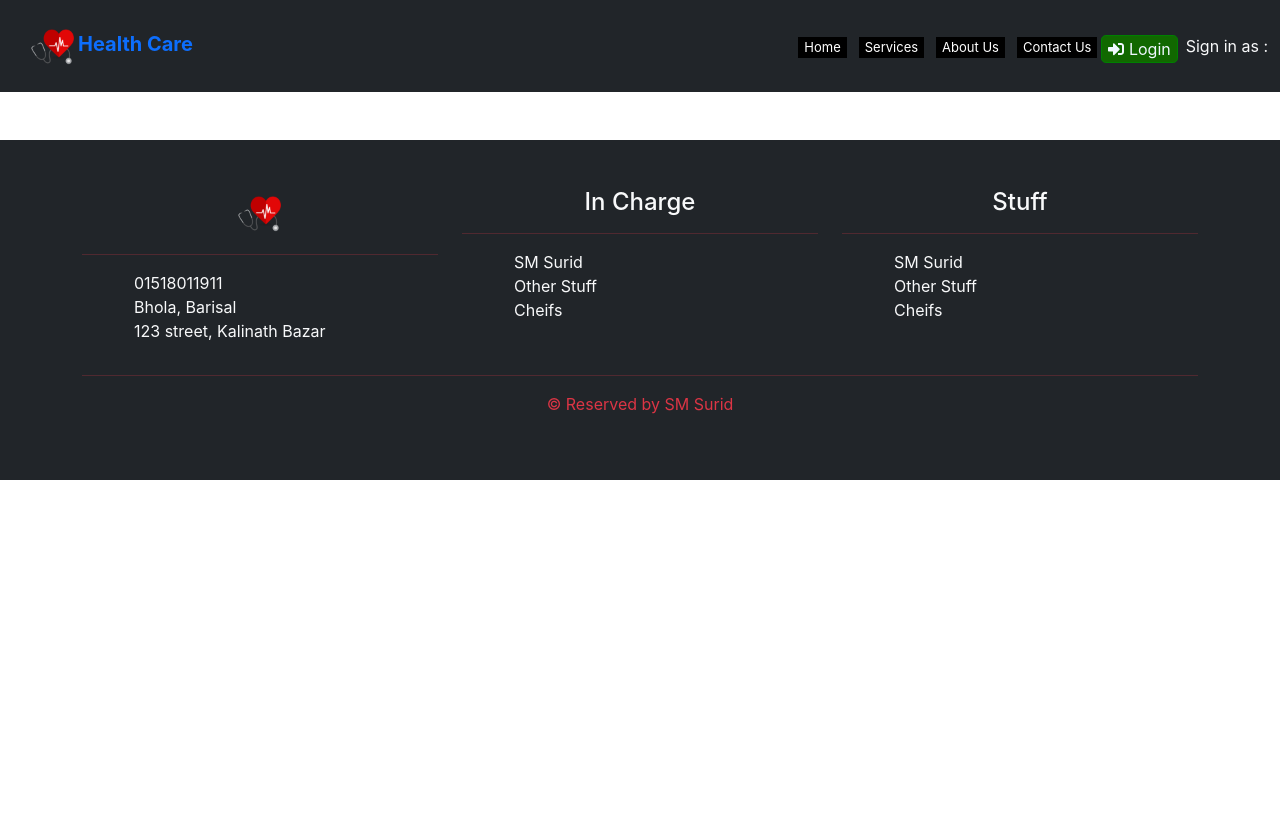
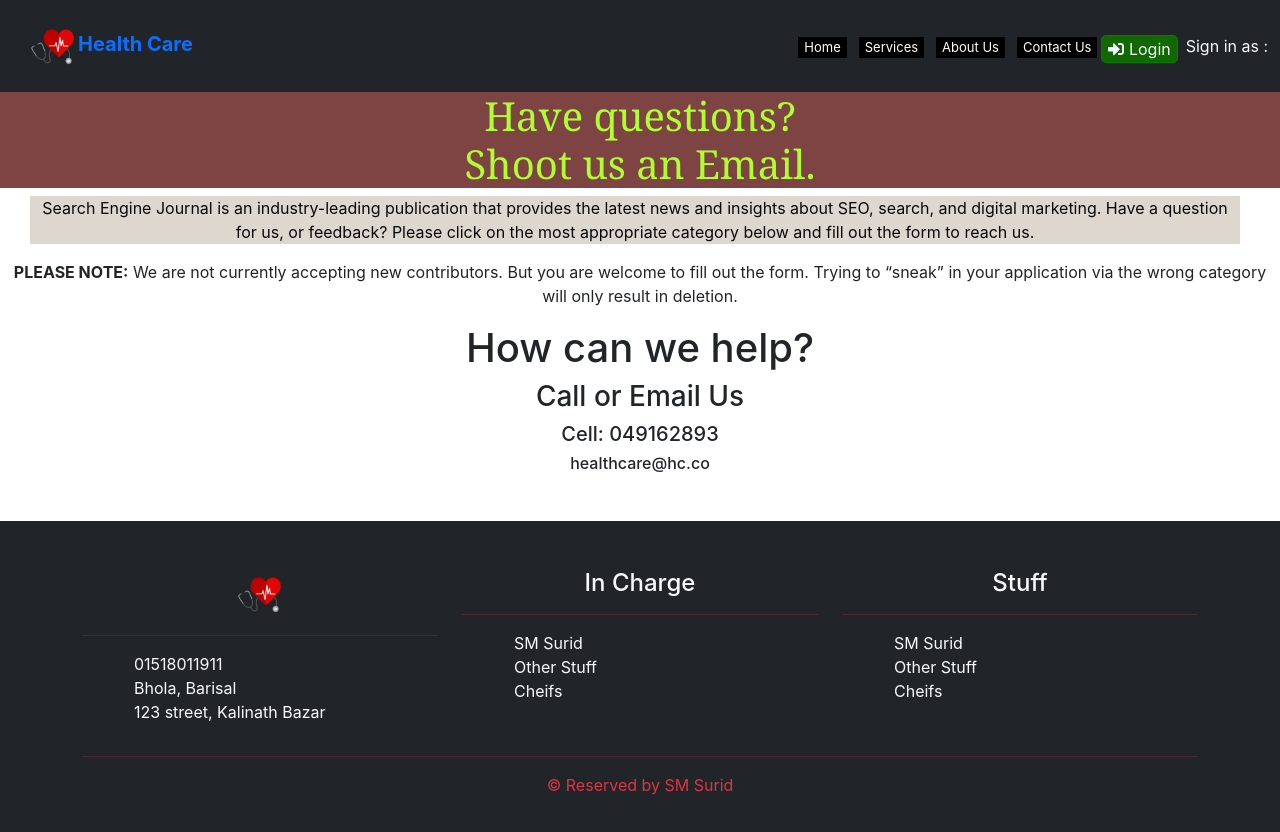
Before and after one commit to surid-s/OXY_GYM, a React (Create React App) app: page /contact in a window 1280 px wide. Shown: the top 832 px of the page. Before the commit the page ends 800 px from the top, so only its background shows below. Built offline with nearby package versions, Linux system fonts and the light colour scheme; no server answers.

Commit message:
readme edited

```diff
--- a/public/index.html
+++ b/public/index.html
@@ -30,7 +30,7 @@
       work correctly both with client-side routing and a non-root public URL.
       Learn how to configure a non-root public URL by running `npm run build`.
     -->
-    <title>React App</title>
+    <title>Health Care </title>
   </head>
   <body>
     <noscript>You need to enable JavaScript to run this app.</noscript>
--- a/src/App.js
+++ b/src/App.js
@@ -1,4 +1,4 @@
-import logo from "./logo.svg"
+// import logo from "./logo.svg"
 import "./App.css"
 import { BrowserRouter, Switch, Route } from "react-router-dom"
 import Home from "./components/pages/home/Home"
--- /dev/null
+++ b/src/components/pages/About Us/Aboutus.css
@@ -0,0 +1,11 @@
+.about {
+    color: tomato;
+    margin-top: 20px;
+    font-weight: bold;
+    font-family: Georgia, 'Times New Roman', Times, serif;
+}
+
+.about-p {
+    color: blueviolet;
+    font-weight: 500;
+}
--- a/src/components/pages/About Us/Aboutus.js
+++ b/src/components/pages/About Us/Aboutus.js
@@ -1,9 +1,19 @@
 import React from "react"
+import "./Aboutus.css"
 
 const Aboutus = () => {
   return (
     <div>
-      <h2>This is about us</h2>
+      <h1 className="about">Our team is all over the world.</h1>
+      <p className="about-p">Educating and empowering the SEO community by providing the freshest news and latest best practices via the industry’s smartest practitioners.
+
+        Launched in 2003, SEJ is unique in its community-based approach to search marketing content. Virtually all of our contributed articles come from real online marketing experts, both independent and in-house. SEJ is owned by Alpha Brand Media.</p>
+      <p className="about-p">Educating and empowering the SEO community by providing the freshest news and latest best practices via the industry’s smartest practitioners.
+
+        Launched in 2003, SEJ is unique in its community-based approach to search marketing content. Virtually all of our contributed articles come from real online marketing experts, both independent and in-house. SEJ is owned by Alpha Brand Media.</p>
+      <p className="about-p">Educating and empowering the SEO community by providing the freshest news and latest best practices via the industry’s smartest practitioners.
+
+        Launched in 2003, SEJ is unique in its community-based approach to search marketing content. Virtually all of our contributed articles come from real online marketing experts, both independent and in-house. SEJ is owned by Alpha Brand Media.</p>
     </div>
   )
 }
--- a/src/components/pages/Hero/hero.css
+++ b/src/components/pages/Hero/hero.css
@@ -22,7 +22,9 @@
   text-decoration: none;
   font-weight: bold;
   color: black;
-
+}
+.apointment a :hover{
+  color: white;
 }
 
 .showcase .overlay {
--- /dev/null
+++ b/src/components/pages/contact us/Contact.css
@@ -0,0 +1,16 @@
+.contact {
+    font-family: Georgia, 'Times New Roman', Times, serif;
+    color: greenyellow;
+    background-color: rgb(126, 67, 67);
+}
+
+.contact-p {
+    color: rgb(8, 8, 10);
+    background-color: rgb(221, 215, 207);
+    margin-left: 30px;
+    margin-right: 40px;
+}
+
+.center-contact {
+    text-align: center;
+}
--- a/src/components/pages/contact us/Contact.js
+++ b/src/components/pages/contact us/Contact.js
@@ -1,9 +1,20 @@
 import React from "react"
+import "./Contact.css"
 
 const Contact = () => {
   return (
     <div>
+      <h1 className="contact">Have questions? <br />
+        Shoot us an Email.</h1>
+      <p className="contact-p">Search Engine Journal is an industry-leading publication that provides the latest news and insights about SEO, search, and digital marketing.
 
+        Have a question for us, or feedback? Please click on the most appropriate category below and fill out the form to reach us.</p>
+
+      <p> <b>PLEASE NOTE:</b> We are not currently accepting new contributors. But you are welcome to fill out the form. Trying to “sneak” in your application via the wrong category will only result in deletion.</p>
+      <h1 className="center-contact">How can we help?</h1>
+      <h3 className="center-contact">Call or Email Us </h3>
+      <h5>Cell: 049162893</h5>
+      <h6>healthcare@hc.co</h6>
     </div>
   )
 }
```
Also changed, not shown: 1 other file (tests, documents, lock files or other folders).
